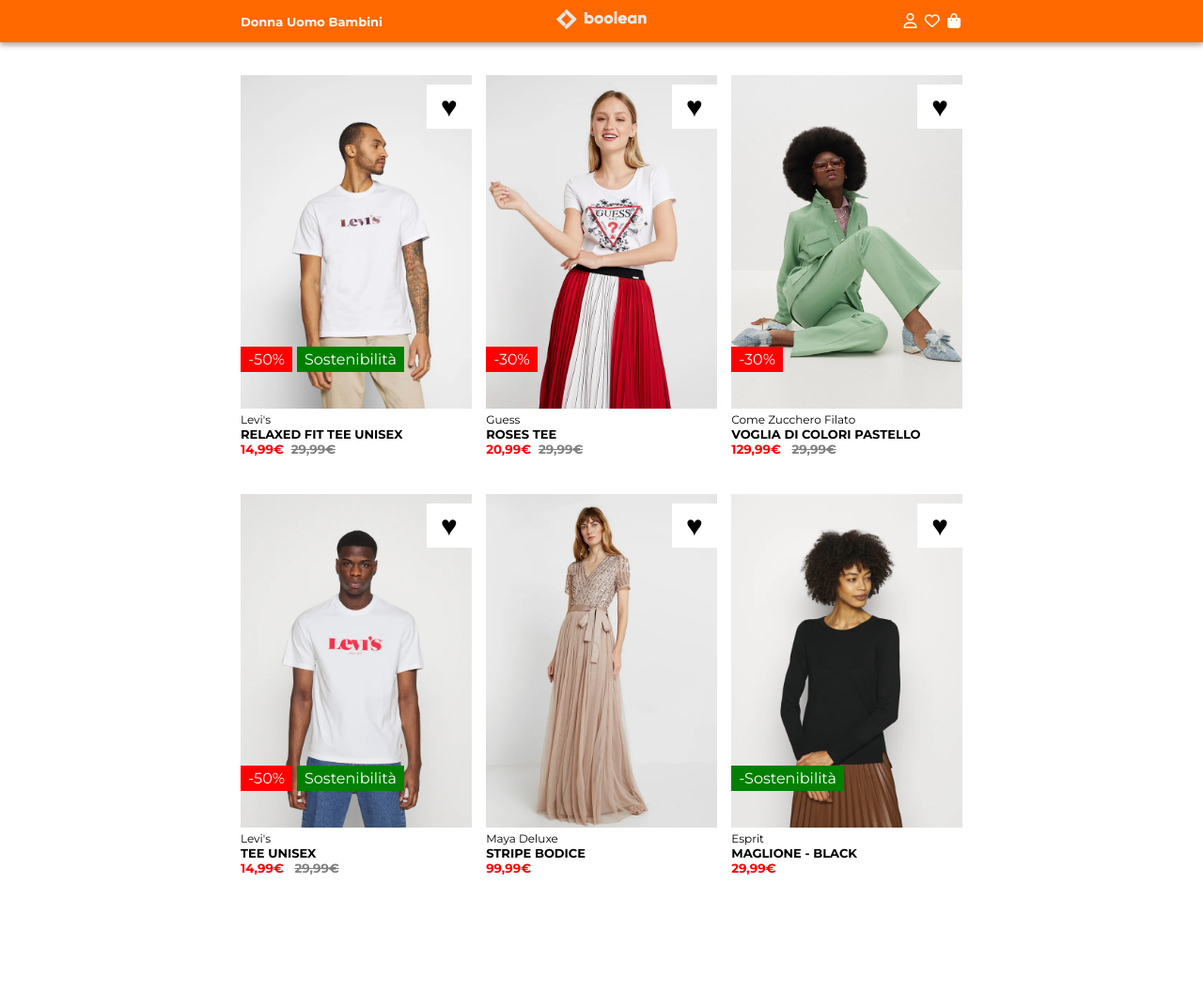
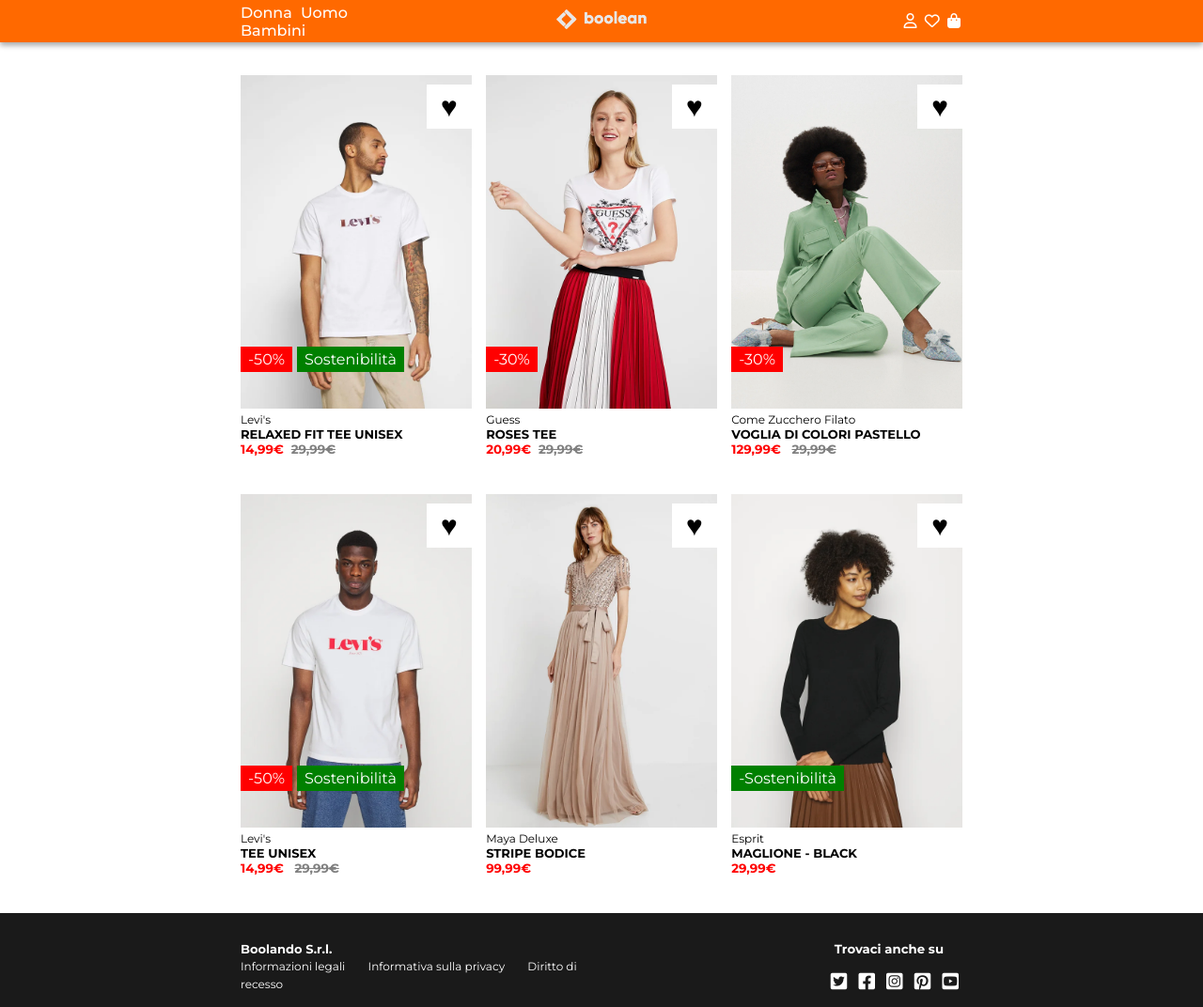
Before and after one commit to DarioGuastella/html-css-boolando, a plain HTML site: page index.html in a window 1280 px wide. Shown: the whole page at 94% size. Before the commit the page ends 972 px from the top, so only its background shows below. Drawn offline with Linux system fonts and the light colour scheme.

Commit message:
aggiunge footer / completa esercizio

```diff
--- a/css/style.css
+++ b/css/style.css
@@ -10,13 +10,25 @@
     font-family: 'Montserrat', sans-serif;
 }
 
-/* MARGINI */
+/* LUNGHEZZE */
+
+.w-50 {
+    width: 50%;
+}
 
 
 /* PADDING */
 
 .pt-80 {
     padding-top: 80px;
+}
+
+.pt-30 {
+    padding-top: 30px;
+}
+
+.pr-20 {
+    padding-right: 20px;
 }
 
 .pb-40 {
@@ -38,11 +50,19 @@
     justify-content: space-between;
 }
 
+.j-start {
+    justify-content: flex-start;
+}
+
 .wrapped {
     flex-wrap: wrap;
 }
 
 /* TESTI */
+
+.righted {
+    text-align: right;
+}
 
 h4 {
     font-weight: 700;
@@ -89,6 +109,8 @@
     color: grey;
     text-decoration: line-through;
 }
+
+
 /* HEART */
 
 .heart {
@@ -103,7 +125,6 @@
 
 .heart:hover {
     color: red;
-    cursor: pointer;
 }
 
 
@@ -119,6 +140,11 @@
 .leftHeader {
     width: 25%;
     text-align: left;
+}
+
+.leftHeader > span {
+    font-weight: 500;
+    margin-right: 5px;
 }
 
 .rightHeader {
@@ -158,7 +184,7 @@
     max-height: 100%;
 }
 
-/* HOVER IMAGE */
+/* HOVER  */
 
 .hoverImg {
     display: none;
@@ -171,3 +197,27 @@
 .imgBox:hover .hoverImg {
     display: inline-block;
 }
+
+.pointer {
+    cursor: pointer;
+}
+
+/********************* FOOTER */
+
+footer {
+    background-color: #1a1a1a;
+    height: 100px;
+}
+
+/*************** TESTI FOOTER */
+
+.footerText {
+    font-size: 12px;
+    padding-right: 20px;
+    padding-top: 10px;
+}
+
+.socialBox > i {
+    padding: 4px 4px;
+    margin-top: 20px;
+}
--- a/index.html
+++ b/index.html
@@ -13,17 +13,19 @@
         <header>
             <div class="d-flex">
                 <div class="leftHeader">
-                    <h4>Donna Uomo Bambini</h4>
+                    <span class="pointer">Donna</span>
+                    <span class="pointer">Uomo</span>
+                    <span class="pointer">Bambini</span>
                 </div>
 
                 <div class="centerHeader">
-                    <img src="img/boolean-logo.png" alt="Boolean Logo">
+                    <img class="pointer" src="img/boolean-logo.png" alt="Boolean Logo">
                 </div>
 
                 <div class="rightHeader">
-                    <i class="fa-regular fa-user" style="color: #ffffff;"></i>
-                    <i class="fa-regular fa-heart" style="color: #ffffff;"></i>
-                    <i class="fa-solid fa-bag-shopping" style="color: #ffffff;"></i>
+                    <i class="fa-regular fa-user pointer" style="color: #ffffff;"></i>
+                    <i class="fa-regular fa-heart pointer" style="color: #ffffff;"></i>
+                    <i class="fa-solid fa-bag-shopping pointer" style="color: #ffffff;"></i>
                 </div>
             </div>
         </header>
@@ -39,7 +41,7 @@
                         <img class="hoverImg" src="img/1b.webp">
                         <div class="sconto">-50%</div>
                         <div class="extra">Sostenibilità</div>
-                        <div class="heart">&hearts;</div>
+                        <div class="heart pointer">&hearts;</div>
                     </div>
 
                     <div class="textBox">
@@ -56,7 +58,7 @@
                         <img class="mainImg" src="img/2.webp">
                         <img class="hoverImg" src="img/2b.webp">
                         <div class="sconto">-30%</div>
-                        <div class="heart">&hearts;</div>
+                        <div class="heart pointer">&hearts;</div>
                     </div>
 
                     <div class="textBox">
@@ -73,7 +75,7 @@
                         <img class="mainImg" src="img/3.webp">
                         <img class="hoverImg" src="img/3b.webp">
                         <div class="sconto">-30%</div>
-                        <div class="heart">&hearts;</div>
+                        <div class="heart pointer">&hearts;</div>
                     </div>
 
                     <div class="textBox">
@@ -92,7 +94,7 @@
                         <img class="hoverImg" src="img/4b.webp">
                         <div class="sconto">-50%</div>
                         <div class="extra">Sostenibilità</div>
-                        <div class="heart">&hearts;</div>
+                        <div class="heart pointer">&hearts;</div>
                     </div>
 
                     <div class="textBox">
@@ -110,7 +112,7 @@
                         <img class="mainImg" src="img/5.webp">
                         <img class="hoverImg" src="img/5b.webp">
                         <div style="display: none;"class="sconto">-30%</div>
-                        <div class="heart">&hearts;</div>
+                        <div class="heart pointer">&hearts;</div>
                     </div>
 
                     <div class="textBox">
@@ -128,7 +130,7 @@
                         <img class="mainImg" src="img/6.webp">
                         <img class="hoverImg" src="img/6b.webp">
                         <div class="extraPlus">-Sostenibilità</div>
-                        <div class="heart">&hearts;</div>
+                        <div class="heart pointer">&hearts;</div>
                     </div>
 
                     <div class="textBox">
@@ -140,10 +142,24 @@
                 </div>
                 <!-- FINE CARD -->
             </div>
+        </main>
 
-
-        </main>
         <footer>
+            <div class="d-flex wrapped j-start">
+                <h4 class="pt-30 w-50">Boolando S.r.l.</h4>
+                <h5 class="pt-30 w-50 righted pr-20">Trovaci anche su</h5>
+                <div class="w-50">
+                    <span class="footerText pointer">Informazioni legali</span>
+                    <span class="footerText pointer">Informativa sulla privacy</span>
+                    <span class="footerText pointer">Diritto di recesso</span>
+                </div>
+                <div class="righted w-50 socialBox pointer">
+                    <i class="fa-brands fa-square-twitter fa-lg" style="color: #ffffff;"></i>
+                    <i class="fa-brands fa-square-facebook fa-lg" style="color: #ffffff;"></i>
+                    <i class="fa-brands fa-square-instagram fa-lg" style="color: #ffffff;"></i>
+                    <i class="fa-brands fa-square-pinterest fa-lg" style="color: #ffffff;"></i>
+                    <i class="fa-brands fa-square-youtube fa-lg" style="color: #ffffff;"></i>
+            </div>
 
         </footer>
 
```
